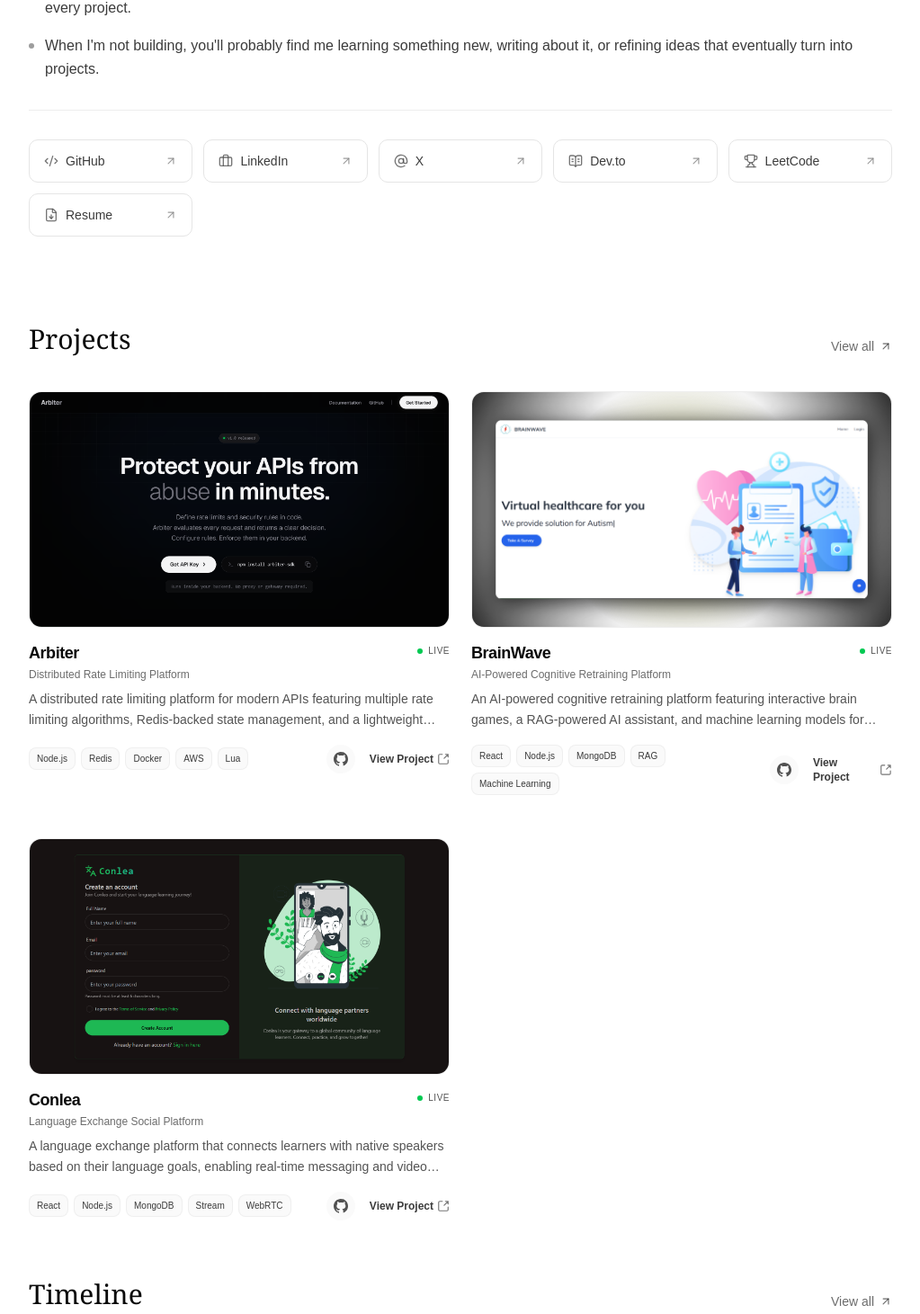
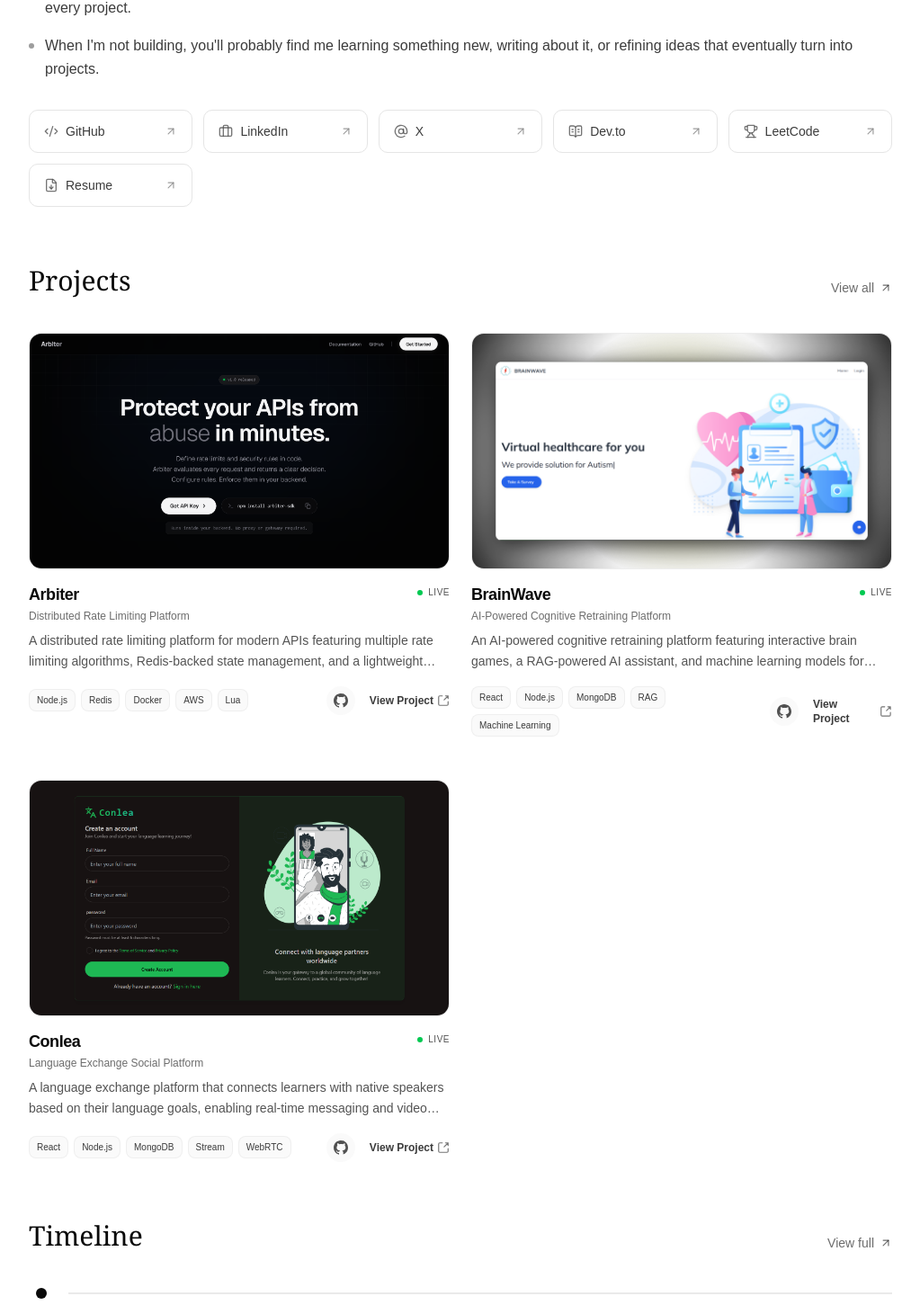
Before and after one commit to Guna1301/itsguna, a React (Vite) app: page / in a window 1280 px wide. Shown: the part 718-2179 px from the top of the page at 90% size, without its empty margins (128-1151 px from the left). Built offline with nearby package versions, Linux system fonts and the light colour scheme; no server answers.

Commit message:
style: refine homepage UI and typography

```diff
--- a/src/components/layout/Footer.tsx
+++ b/src/components/layout/Footer.tsx
@@ -2,7 +2,7 @@
 
 export function Footer() {
     return (
-        <footer className="border-t border-border/70 py-8 md:py-10">
+        <footer className="bottom-0 items-end border-t border-border/70 py-8 md:py-10">
             <Container>
                 <div className="flex flex-col items-center justify-between gap-4 sm:flex-row">
                     <p className="text-sm font-medium text-foreground/60">
--- a/src/components/sections/Hero/SocialLinks.tsx
+++ b/src/components/sections/Hero/SocialLinks.tsx
@@ -5,7 +5,7 @@
 
 export function SocialLinks() {
     return (
-        <div className="border-t border-border/70 py-6 sm:py-8">
+        <div>
             {/* <h2 className="mb-5 font-serif text-2xl text-foreground sm:text-3xl">
                 Presence
             </h2> */}
--- a/src/components/sections/timeline/Timeline.tsx
+++ b/src/components/sections/timeline/Timeline.tsx
@@ -20,7 +20,7 @@
                         href="/timeline"
                         className="group flex items-center gap-1.5 text-sm font-medium text-foreground/60 transition-colors hover:text-foreground"
                     >
-                        View all
+                        View full
                         <ArrowUpRight className="size-3.5 transition-transform duration-300 group-hover:-translate-y-0.5 group-hover:translate-x-0.5" />
                     </a>
                 </div>
--- a/src/data/navigation.ts
+++ b/src/data/navigation.ts
@@ -1,7 +1,5 @@
-export interface NavigationItem {
-  label: string;
-  href: string;
-}
+import type { NavigationItem } from "@/types/navigation";
+
 
 export const navigation: NavigationItem[] = [
   {
--- a/src/data/timeline.ts
+++ b/src/data/timeline.ts
@@ -1,16 +1,5 @@
-export interface TimelineItem {
-    id: string;
-    slug: string;
-    title: string;
-    organization: string;
-    duration: string;
-    location?: string;
-    type: "work" | "education" | "achievement";
-    description: string;
-    technologies?: string[];
-    logo?: string;
-    featured: boolean;
-}
+import type { TimelineItem } from "@/types/timeline";
+
 
 export const timeline: TimelineItem[] = [
     // {
@@ -21,8 +10,8 @@
     //     duration: "soon",
     //     location: "Hyderabad, India",
     //     type: "work",
-    //     description: "Working on cutting-edge AI solutions, focusing on developing and deploying machine learning models, and contributing to innovative projects that leverage artificial intelligence to solve real-world problems.",
-    //     technologies: ["Python", "FastAPI", "Docker"],
+    //     description: "",
+    //     technologies: [],
     //     featured: true,
     // },
     {
--- a/src/pages/Articles.tsx
+++ b/src/pages/Articles.tsx
@@ -2,7 +2,6 @@
 
 import { useState } from "react";
 import { useArticles } from "@/hooks/useArticles";
-import { Container } from "@/components/common/Container";
 import { Section } from "@/components/common/Section";
 import { ArticlesGrid } from "@/components/sections/articles/ArticlesGrid";
 import {ArrowUpRightIcon} from "@/assets/icons/ArrowUpRightIcon";
@@ -21,7 +20,6 @@
 
     return (
         <Section className="py-12 md:py-16">
-            <Container>
             <div className="mx-auto max-w-6xl">
 
                 <div className="mb-8 border-b border-border/70 pb-6 sm:mb-10">
@@ -72,7 +70,6 @@
                 )}
 
             </div>
-            </Container>
         </Section>
     );
 }
--- a/src/pages/Projects.tsx
+++ b/src/pages/Projects.tsx
@@ -1,12 +1,10 @@
 import { Section } from "@/components/common/Section";
 import { projects } from "@/data/projects";
 import { ProjectCard } from "@/components/sections/Projects/ProjectCard";
-import { Container } from "@/components/common/Container";
 
 export default function Projects() {
     return (
         <Section>
-            <Container>
             <div className="mx-auto max-w-6xl">
 
                 <div className="mb-10 border-b border-border/70 pb-6 sm:mb-12">
@@ -25,7 +23,6 @@
                 </div>
 
             </div>
-            </Container>
         </Section>
     );
 }
--- a/src/pages/Timeline.tsx
+++ b/src/pages/Timeline.tsx
@@ -1,15 +1,12 @@
 import { timeline } from "@/data/timeline";
 import { TimelineList } from "@/components/sections/timeline/TimelineList";
-import { Container } from "@/components/common/Container";
 import { Section } from "@/components/common/Section";
 
 export default function TimelinePage() {
     return (
         <Section>
-            <Container>
             <div className="mx-auto max-w-3xl">
 
-                    {/* Header Section */}
                 <div className="mb-10 border-b border-border/70 pb-6 sm:mb-12">
                     <h1 className="font-serif text-2xl text-foreground sm:text-3xl">
                         My Timeline
@@ -19,13 +16,11 @@
                     </p>
                 </div>
 
-                    {/* Timeline Container */}
                 <div className="pl-1 sm:pl-2">
                     <TimelineList items={timeline} />
                 </div>
 
             </div>
-            </Container>
         </Section>
     );
 }
--- /dev/null
+++ b/src/types/navigation.ts
@@ -0,0 +1,4 @@
+export interface NavigationItem {
+  label: string;
+  href: string;
+}
--- /dev/null
+++ b/src/types/timeline.ts
@@ -0,0 +1,13 @@
+export interface TimelineItem {
+    id: string;
+    slug: string;
+    title: string;
+    organization: string;
+    duration: string;
+    location?: string;
+    type: "work" | "education" | "achievement";
+    description: string;
+    technologies?: string[];
+    logo?: string;
+    featured: boolean;
+}
```
Lines whose indentation alone changed are shown as unchanged.
